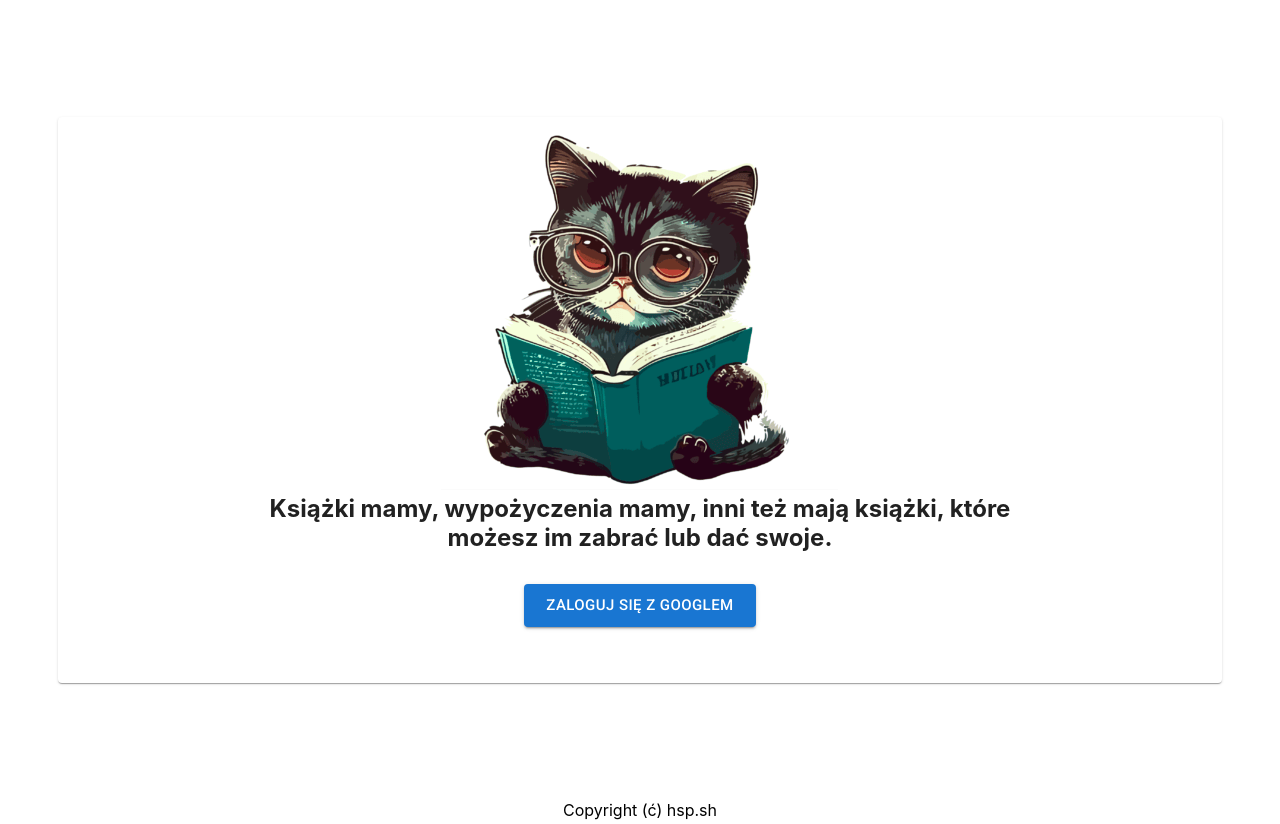
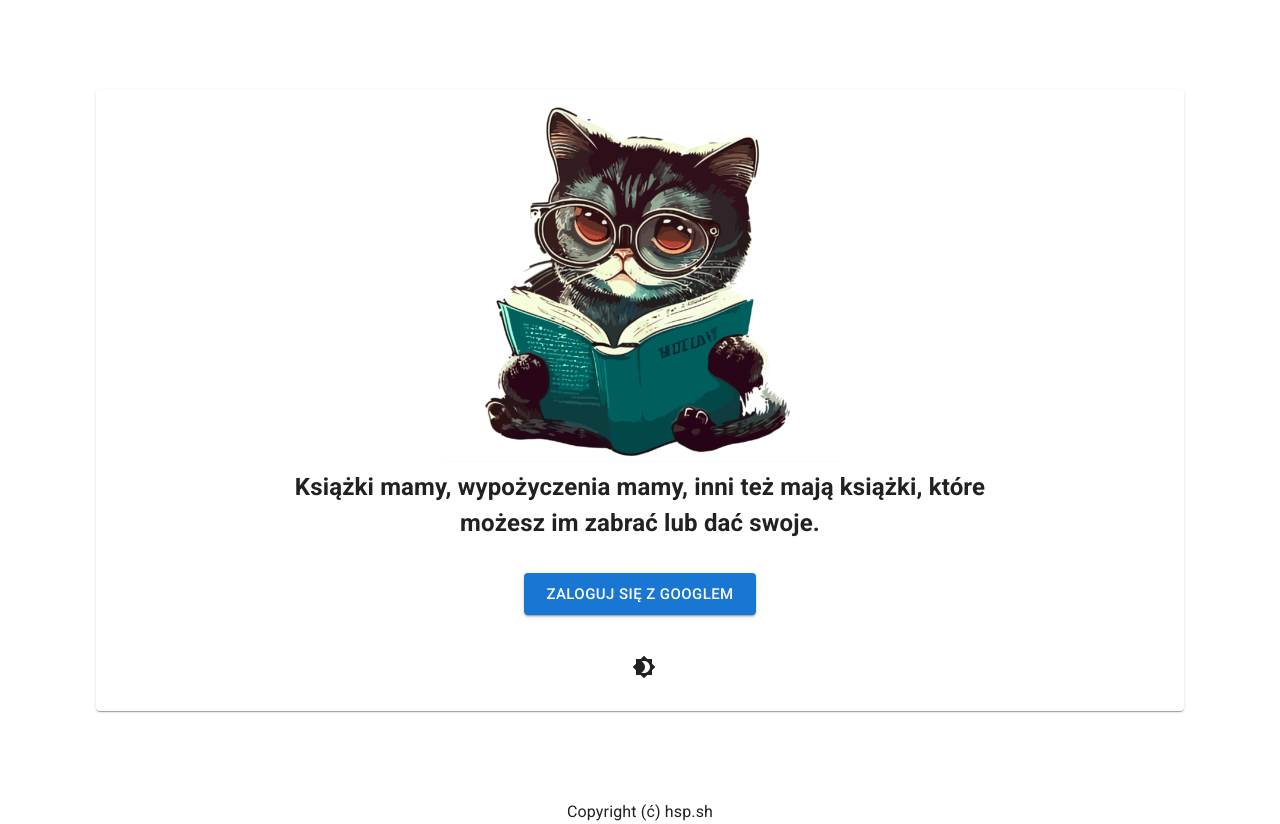
Before and after one commit to ksidelta/libruch, a Next.js app in the folder frontend/: page / in a window 1280 px wide. Built offline with nearby package versions, Linux system fonts and the light colour scheme.

Commit message:
Dark Theme

```diff
--- a/frontend/components/Layout.tsx
+++ b/frontend/components/Layout.tsx
@@ -1,7 +1,8 @@
 import Box from "@mui/material/Box";
 import Grid from "@mui/material/Grid";
+import CssBaseline from "@mui/material/CssBaseline";
 
-import Navbar from "./Navbar"
+import Navbar from "./Navbar";
 
 const Footer = () => {
   return (
@@ -14,6 +15,7 @@ const Footer = () => {
 export const UnauthorizedLayout = ({ children }) => {
   return (
     <>
+      <CssBaseline />
       <Grid
         container
         direction="column"
@@ -30,6 +32,7 @@ export const UnauthorizedLayout = ({ children }) => {
 export const AuthorizedLayout = ({ children }) => {
   return (
     <>
+      <CssBaseline />
       <Navbar />
       <Grid
         container
--- a/frontend/components/Navbar.tsx
+++ b/frontend/components/Navbar.tsx
@@ -10,6 +10,8 @@ import IconButton from "@mui/material/IconButton";
 import AccountCircle from "@mui/icons-material/AccountCircle";
 import MenuItem from "@mui/material/MenuItem";
 import Menu from "@mui/material/Menu";
+
+import ThemeToggler from "./ThemeToggler";
 
 const Navbar = () => {
   const [auth, setAuth] = useState(true);
@@ -75,6 +77,7 @@ const Navbar = () => {
               </Menu>
             </div>
           )}
+          <ThemeToggler />
         </Toolbar>
       </AppBar>
     </Box>
--- /dev/null
+++ b/frontend/components/ThemeToggler.tsx
@@ -0,0 +1,29 @@
+import { useContext } from "react";
+
+import IconButton from "@mui/material/IconButton";
+import Brightness4Icon from "@mui/icons-material/Brightness4";
+import Brightness7Icon from "@mui/icons-material/Brightness7";
+
+import { ColorModeContext } from "../pages/_app";
+import { useTheme } from "@mui/material/styles";
+
+const ThemeToggler = () => {
+  const theme = useTheme();
+  const colorMode = useContext(ColorModeContext);
+
+  return (
+    <IconButton
+      sx={{ ml: 1 }}
+      onClick={colorMode.toggleColorMode}
+      color="inherit"
+    >
+      {theme.palette.mode === "dark" ? (
+        <Brightness7Icon />
+      ) : (
+        <Brightness4Icon />
+      )}
+    </IconButton>
+  );
+};
+
+export default ThemeToggler;
--- a/frontend/pages/_app.tsx
+++ b/frontend/pages/_app.tsx
@@ -4,6 +4,37 @@ import "@fontsource/roboto/400.css";
 import "@fontsource/roboto/500.css";
 import "@fontsource/roboto/700.css";
 
+import { createContext, useMemo, useState } from "react";
+import { ThemeProvider, createTheme } from "@mui/material/styles";
+
+export const ColorModeContext = createContext({ toggleColorMode: () => {} });
+
 export default function LibruchApp({ Component, pageProps }) {
-  return <Component {...pageProps} />
+  const [mode, setMode] = useState<"light" | "dark">("light");
+  const colorMode = useMemo(
+    () => ({
+      toggleColorMode: () => {
+        setMode((prevMode) => (prevMode === "light" ? "dark" : "light"));
+      },
+    }),
+    []
+  );
+
+  const theme = useMemo(
+    () =>
+      createTheme({
+        palette: {
+          mode,
+        },
+      }),
+    [mode]
+  );
+
+  return (
+    <ColorModeContext.Provider value={colorMode}>
+      <ThemeProvider theme={theme}>
+        <Component {...pageProps} />
+      </ThemeProvider>
+    </ColorModeContext.Provider>
+  );
 }
--- a/frontend/pages/index.tsx
+++ b/frontend/pages/index.tsx
@@ -10,6 +10,7 @@ import CardContent from "@mui/material/CardContent";
 
 import { UnauthorizedLayout } from "../components/Layout";
 import profilePic from "../public/hello.png";
+import ThemeToggler from "../components/ThemeToggler";
 
 export default function Home() {
   return (
@@ -37,9 +38,11 @@ export default function Home() {
 
               <Box sx={{ m: 4 }}>
                 <Button variant="contained" size="large">
-                  <Link href="/">Zaloguj się z googlem</Link>
+                  <Link href="/books">Zaloguj się z googlem</Link>
                 </Button>
               </Box>
+
+              <ThemeToggler />
             </CardContent>
           </Card>
         </Grid>
```
